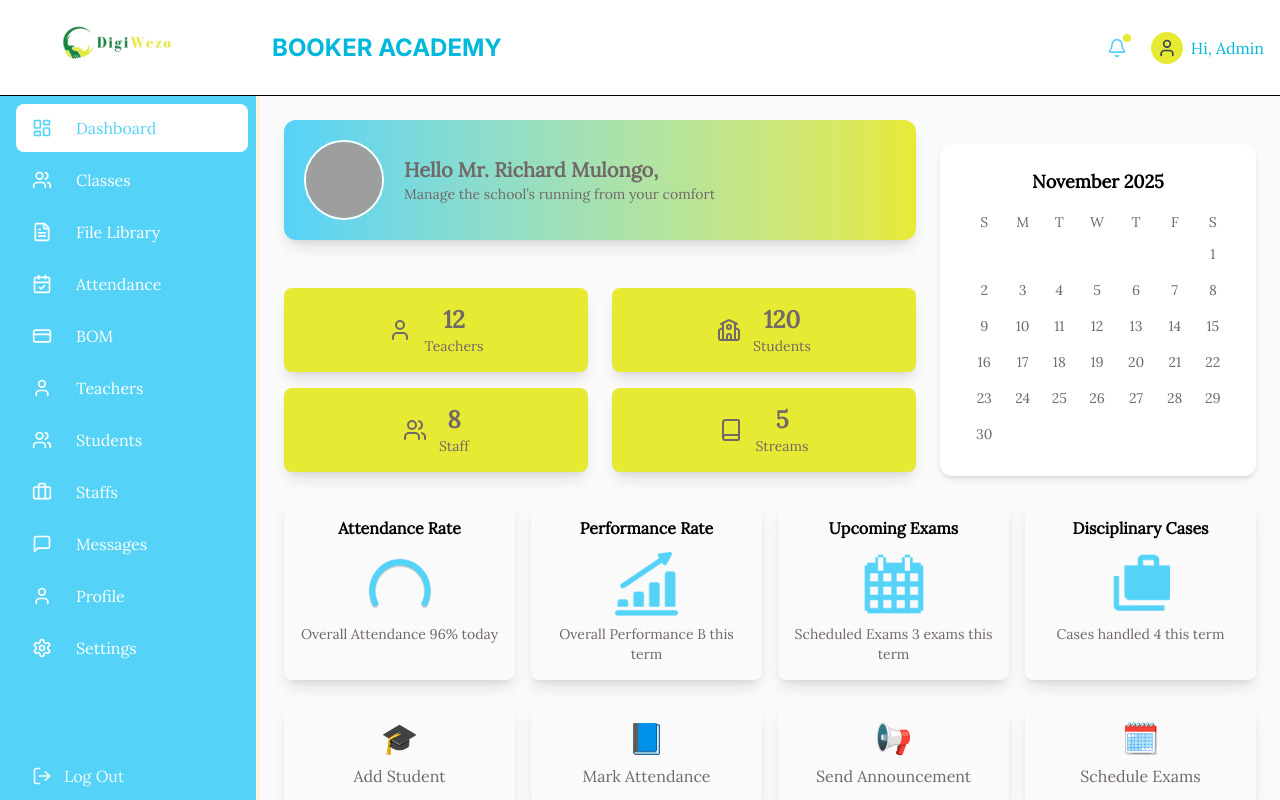
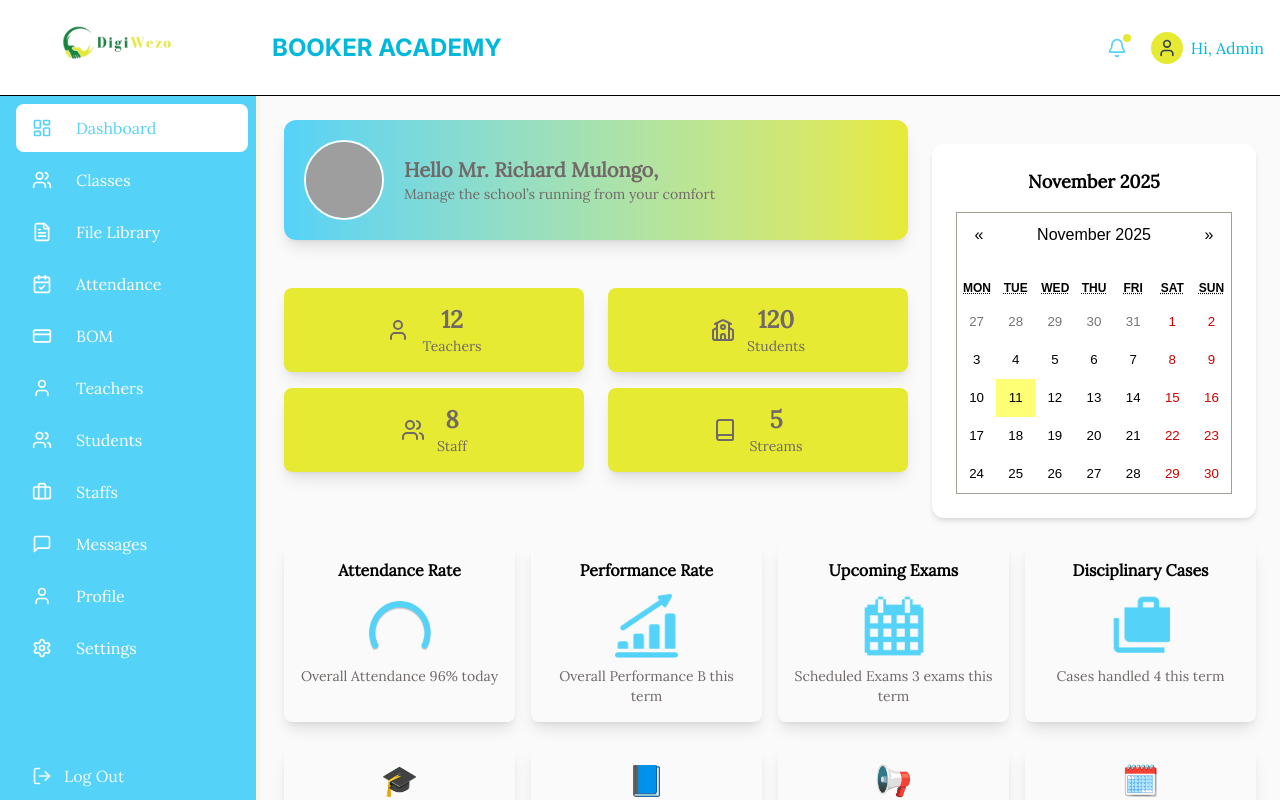
Before and after one commit to Mmust-Ihub/Digiwezo-web-system, a Next.js app: page /school-admin in a window 1280 px wide. Built offline with nearby package versions, Linux system fonts and the light colour scheme; grey boxes are pictures that could not be loaded.

Commit message:
refactor: stop hard-coding calendar and use react-calendar instead

```diff
--- a/app/school-admin/components/CalendarSection.tsx
+++ b/app/school-admin/components/CalendarSection.tsx
@@ -1,72 +1,53 @@
 "use client";
+
+import React from "react";
+import ReactCalendar from "react-calendar";
+import "react-calendar/dist/Calendar.css";
 
 import { calendarMonth } from "@school-admin/data/dashboardData";
 import { CalendarMonth, CalendarSize } from "@school-admin/types/dashboardTypes";
-import { useCalendar } from "@school-admin/hooks/useCalendar";
 
 export default function CalendarSection({ size }: { size?: CalendarSize }) {
-  return (
-    <div className="flex justify-center mt-6">
-      <Calendar month={calendarMonth} size={size} />
-    </div>
-  );
-}
+  const { name, year } = calendarMonth;
 
-function Calendar({
-  month,
-  size = "small",
-}: {
-  month: CalendarMonth;
-  size?: CalendarSize;
-}) {
-  const { name, year, weeks } = useCalendar(month);
+  // Create a Date object for the month you want to display
+  const monthDate = new Date(`${name} 1, ${year}`);
 
-  const cardClasses =
+  const wrapperClass =
     size === "large"
-      ? "bg-white p-6 rounded-xl shadow-md w-full max-w-[400px]"
+      ? "bg-white p-6 rounded-xl shadow-md w-full max-w-[800px]"
       : "bg-white p-4 rounded-xl shadow-md w-80";
 
   return (
-    <div className={cardClasses}>
-      <div className="text-center mb-3">
+    <div className="flex justify-center mt-6">
+      <div className={wrapperClass}>
+        <div className="text-center mb-4">
           <h3 className="text-lg font-semibold text-custom">
             {name} {year}
           </h3>
         </div>
 
-      <table className="w-full text-center border-collapse">
-        <thead>
-          <tr>
-            {["S", "M", "T", "W", "T", "F", "S"].map((d) => (
-              <th
-                key={d}
-                className="text-custom-grey text-sm py-1 font-medium"
-              >
-                {d}
-              </th>
-            ))}
-          </tr>
-        </thead>
-
-        <tbody>
-          {weeks.map((row, i) => (
-            <tr key={i}>
-              {row.map((d, j) => (
-                <td
-                  key={j}
-                  className={`py-2 text-sm rounded-lg ${
-                    d
-                      ? "text-custom-grey hover:bg-primary cursor-pointer"
-                      : "text-transparent"
-                  }`}
-                >
-                  {d}
-                </td>
-              ))}
-            </tr>
-          ))}
-        </tbody>
-      </table>
+        <ReactCalendar
+          view="month"
+          // Always show THIS month only
+          activeStartDate={monthDate}
+          // Prevent navigating to other months
+          onActiveStartDateChange={() => {}}
+          prevLabel={null}
+          nextLabel={null}
+          // Disable selecting days (display only)
+          onChange={() => {}}
+          // Style days outside current month
+          tileClassName={({ date, view }) => {
+            if (view === "month") {
+              if (date.getMonth() !== monthDate.getMonth()) {
+                return "text-transparent pointer-events-none";
+              }
+            }
+            return "";
+          }}
+        />
+      </div>
     </div>
   );
 }
--- a/app/school-admin/hooks/useCalendar.ts
+++ /dev/null
@@ -1,23 +0,0 @@
-import { CalendarMonth } from "@school-admin/types/dashboardTypes";
-
-export function useCalendar(month: CalendarMonth) {
-  const { name, year, days, start } = month;
-
-  const weeks: (number | string)[][] = [];
-  let day = 1 - start;
-
-  for (let i = 0; i < 6; i++) {
-    const week: (number | string)[] = [];
-    for (let j = 0; j < 7; j++) {
-      week.push(day > 0 && day <= days ? day : "");
-      day++;
-    }
-    weeks.push(week);
-  }
-
-  return {
-    name,
-    year,
-    weeks,
-  };
-}
--- a/package.json
+++ b/package.json
@@ -27,6 +27,7 @@
     "next": "16.0.1",
     "next-themes": "^0.4.6",
     "react": "19.2.0",
+    "react-calendar": "^6.0.0",
     "react-dom": "19.2.0",
     "react-hook-form": "^7.66.0",
     "react-icons": "^5.5.0",
```
Also changed, not shown: 1 other file (tests, documents, lock files or other folders). Lines whose indentation alone changed are shown as unchanged.
